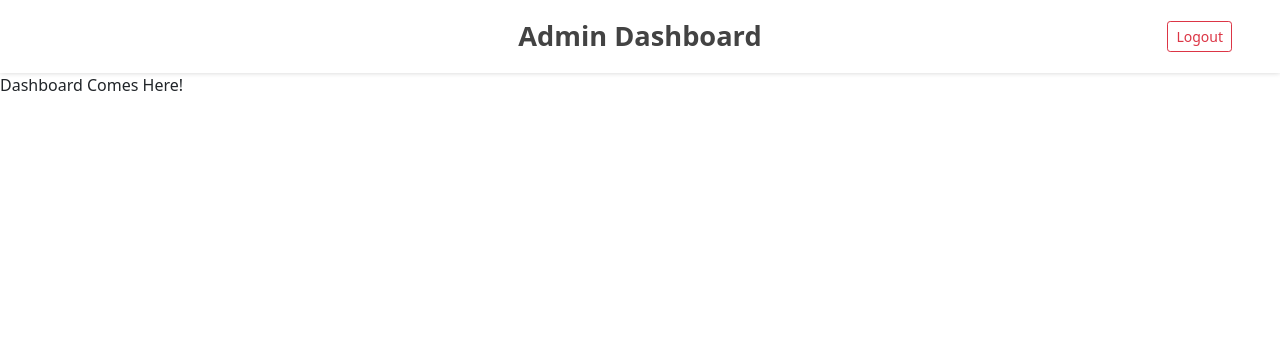
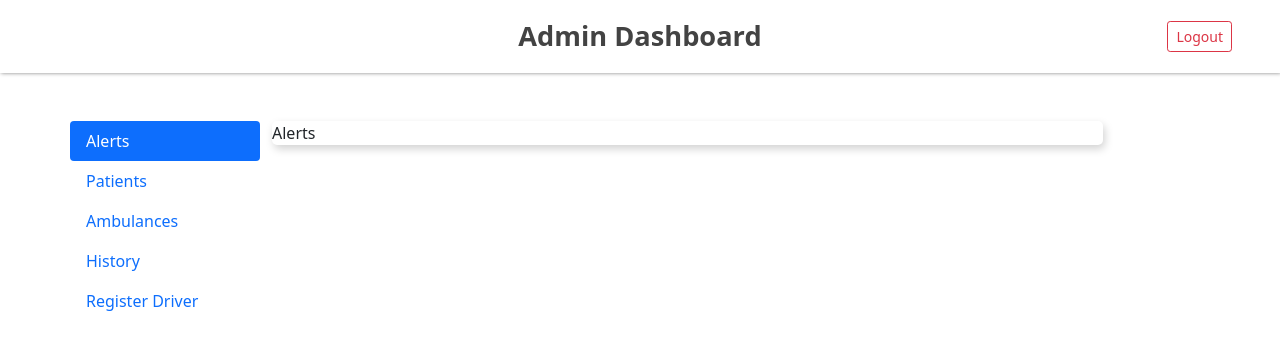
Before and after one commit to IsuruVihan/icoae_web_frontend, a React (Create React App) app: page /dashboard in a window 1280 px wide. Shown: the top 350 px of the page. Built offline with nearby package versions, Linux system fonts and the light colour scheme.

Commit message:
Tabs sketch done

```diff
--- a/src/assets/styles/App.scss
+++ b/src/assets/styles/App.scss
@@ -1,3 +1,4 @@
 @import "../../../node_modules/bootstrap/scss/bootstrap";
 
 @import "partials/Top";
+@import "partials/Dashboard";
--- /dev/null
+++ b/src/assets/styles/partials/_Dashboard.scss
@@ -0,0 +1,11 @@
+.App {
+    .dashboard {
+        .nav-btn {
+            cursor: pointer;
+        }
+        .tab {
+            box-shadow: 2px 4px 8px lightgray;
+            border-radius: 5px;
+        }
+    }
+}
--- a/src/assets/styles/partials/_Top.scss
+++ b/src/assets/styles/partials/_Top.scss
@@ -2,7 +2,7 @@
   .top {
     .row {
       padding: 1em;
-      box-shadow: 0 0 5px lightgray;
+      box-shadow: 1px 0 4px gray;
       .title {
         font-weight: 600;
         color: #434343;
--- a/src/views/Dashboard.js
+++ b/src/views/Dashboard.js
@@ -1,12 +1,43 @@
 import React from 'react';
-import {Container} from "react-bootstrap";
+import {Container, Tab, Row, Col, Nav} from "react-bootstrap";
 import Top from "../components/Top/Top";
 
 const Dashboard = () => {
   return(
     <Container className='px-0 dashboard' fluid>
       <Top />
-      Dashboard Comes Here!
+      <Container className='px-0 py-5'>
+        <Tab.Container defaultActiveKey="Alerts">
+          <Row className='mx-0'>
+            <Col className='px-0' sm={2}>
+              <Nav variant="pills" className="flex-column">
+                <Nav.Item className='nav-btn'>
+                  <Nav.Link eventKey="Alerts">Alerts</Nav.Link>
+                </Nav.Item>
+                <Nav.Item className='nav-btn'>
+                  <Nav.Link eventKey="Patients">Patients</Nav.Link>
+                </Nav.Item>
+                <Nav.Item className='nav-btn'>
+                  <Nav.Link eventKey="Ambulances">Ambulances</Nav.Link>
+                </Nav.Item>
+                <Nav.Item className='nav-btn'>
+                  <Nav.Link eventKey="History">History</Nav.Link>
+                </Nav.Item>
+                <Nav.Item className='nav-btn'>
+                  <Nav.Link eventKey="RegisterDriver">Register Driver</Nav.Link>
+                </Nav.Item>
+              </Nav>
+            </Col>
+            <Col sm={9}>
+              <Tab.Content>
+                <Tab.Pane className='tab' eventKey="Alerts">
+                  Alerts
+                </Tab.Pane>
+              </Tab.Content>
+            </Col>
+          </Row>
+        </Tab.Container>
+      </Container>
     </Container>
   );
 }
```
